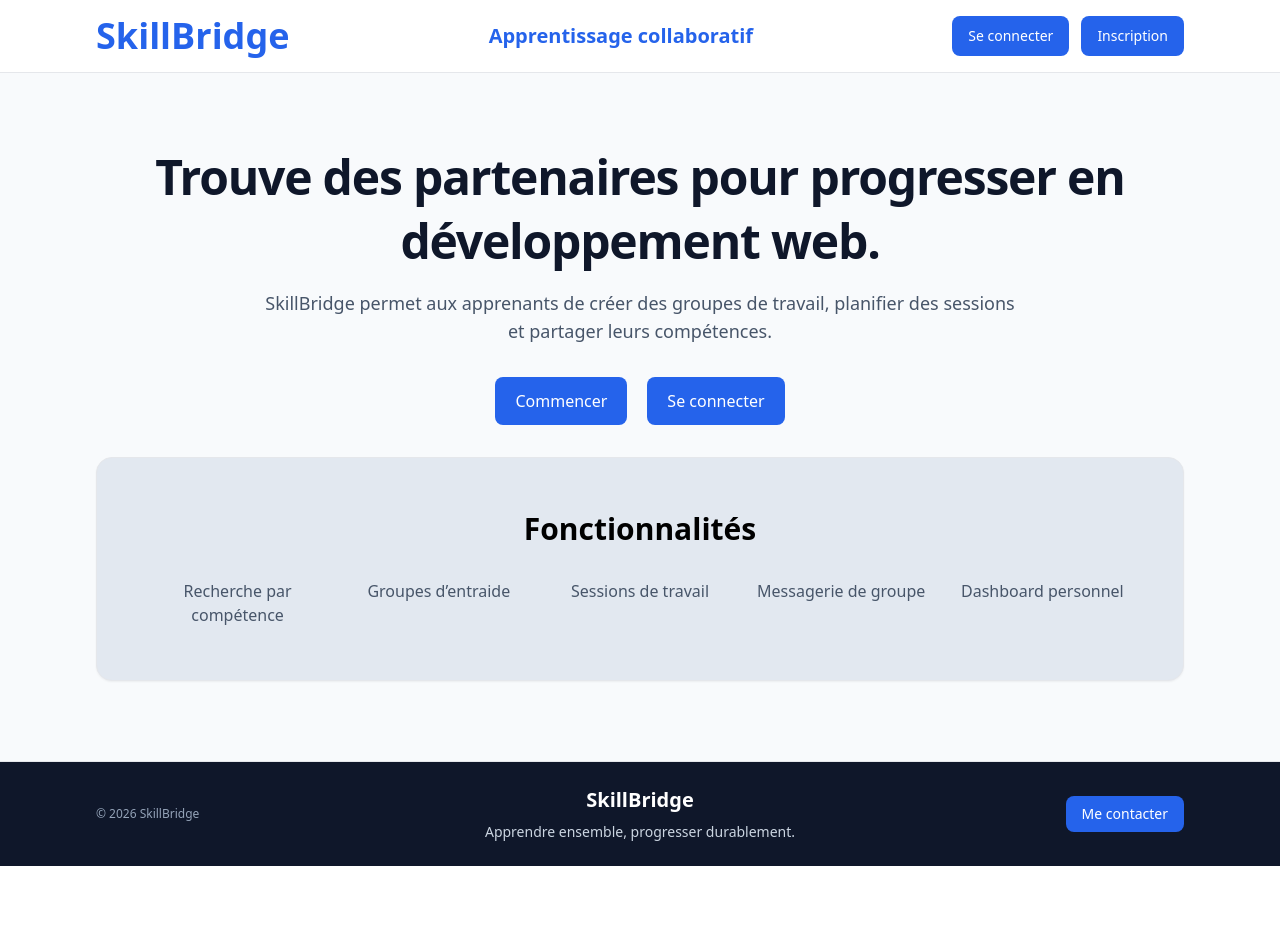
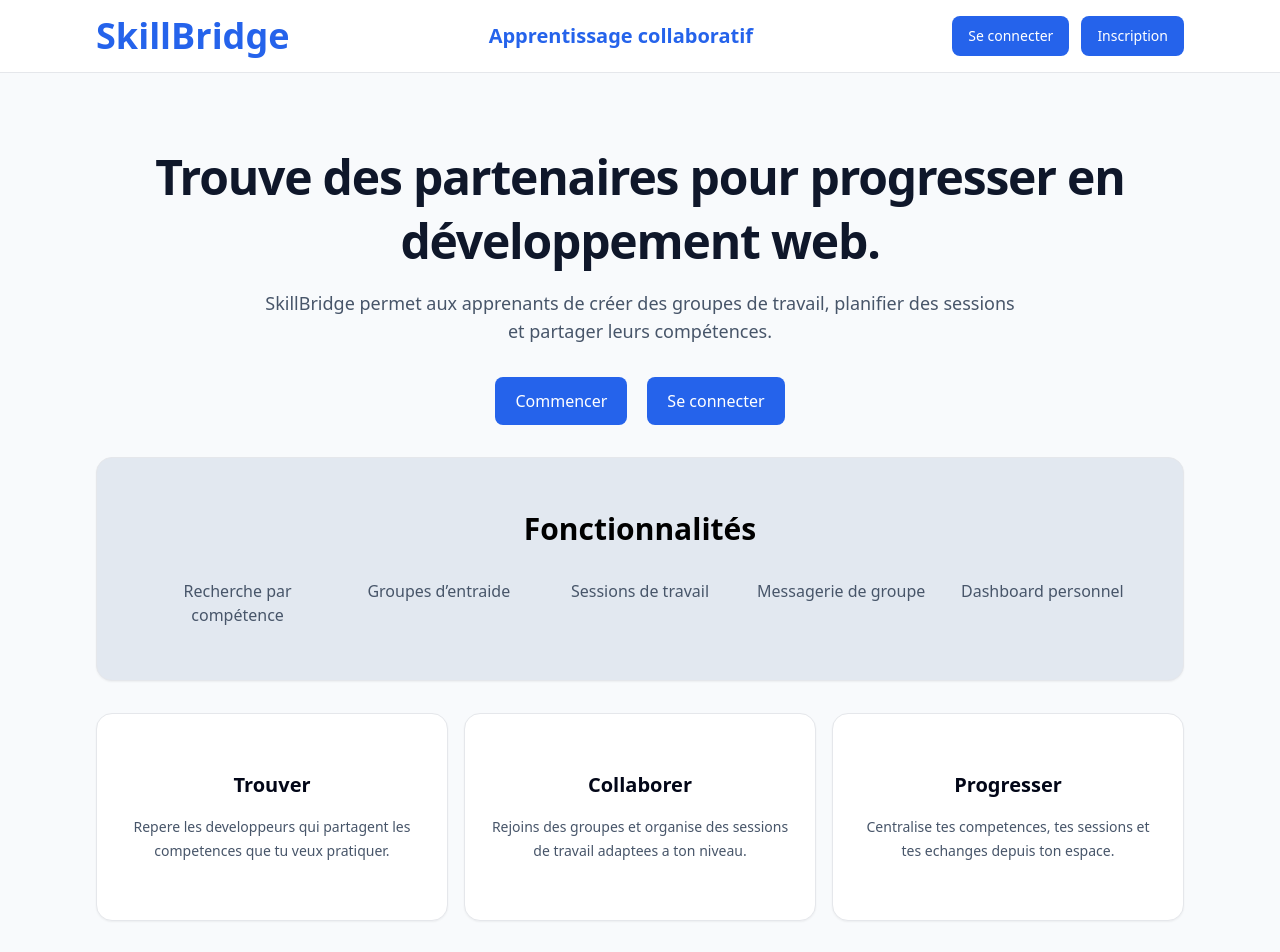
Before and after one commit to chatelierjimmy-max/Skillbridge, a React (Vite) app in the folder frontend/: page / in a window 1280 px wide. Shown: the top 952 px of the page. Before the commit the page ends 866 px from the top, so only its background shows below. Built offline with nearby package versions, Linux system fonts and the light colour scheme.

Commit message:
style: add homepage feature cards

```diff
--- a/frontend/src/pages/public/HomePage.tsx
+++ b/frontend/src/pages/public/HomePage.tsx
@@ -1,6 +1,24 @@
 // Importation du composant Link de React Router.
 // Permet de naviguer entre les pages sans recharger l'application.
 import { Link } from "react-router-dom";
+
+const featureCards = [
+  {
+    title: "Trouver",
+    description:
+      "Repere les developpeurs qui partagent les competences que tu veux pratiquer.",
+  },
+  {
+    title: "Collaborer",
+    description:
+      "Rejoins des groupes et organise des sessions de travail adaptees a ton niveau.",
+  },
+  {
+    title: "Progresser",
+    description:
+      "Centralise tes competences, tes sessions et tes echanges depuis ton espace.",
+  },
+];
 
 // Page d'accueil publique de SkillBridge
 export default function HomePage() {
@@ -70,6 +88,22 @@ export default function HomePage() {
             <li>Dashboard personnel</li>
           </ul>
         </div>
+
+        <div className="grid auto-rows-fr gap-4 md:grid-cols-3">
+          {featureCards.map((card) => (
+            <article
+              key={card.title}
+              className="flex min-h-44 flex-col justify-center rounded-2xl border bg-white p-6 text-center shadow-sm sm:min-h-52"
+            >
+              <h3 className="text-xl font-semibold text-slate-950">
+                {card.title}
+              </h3>
+              <p className="mt-4 text-sm leading-6 text-slate-600">
+                {card.description}
+              </p>
+            </article>
+          ))}
+        </div>
       </div>
     </section>
   );
```
